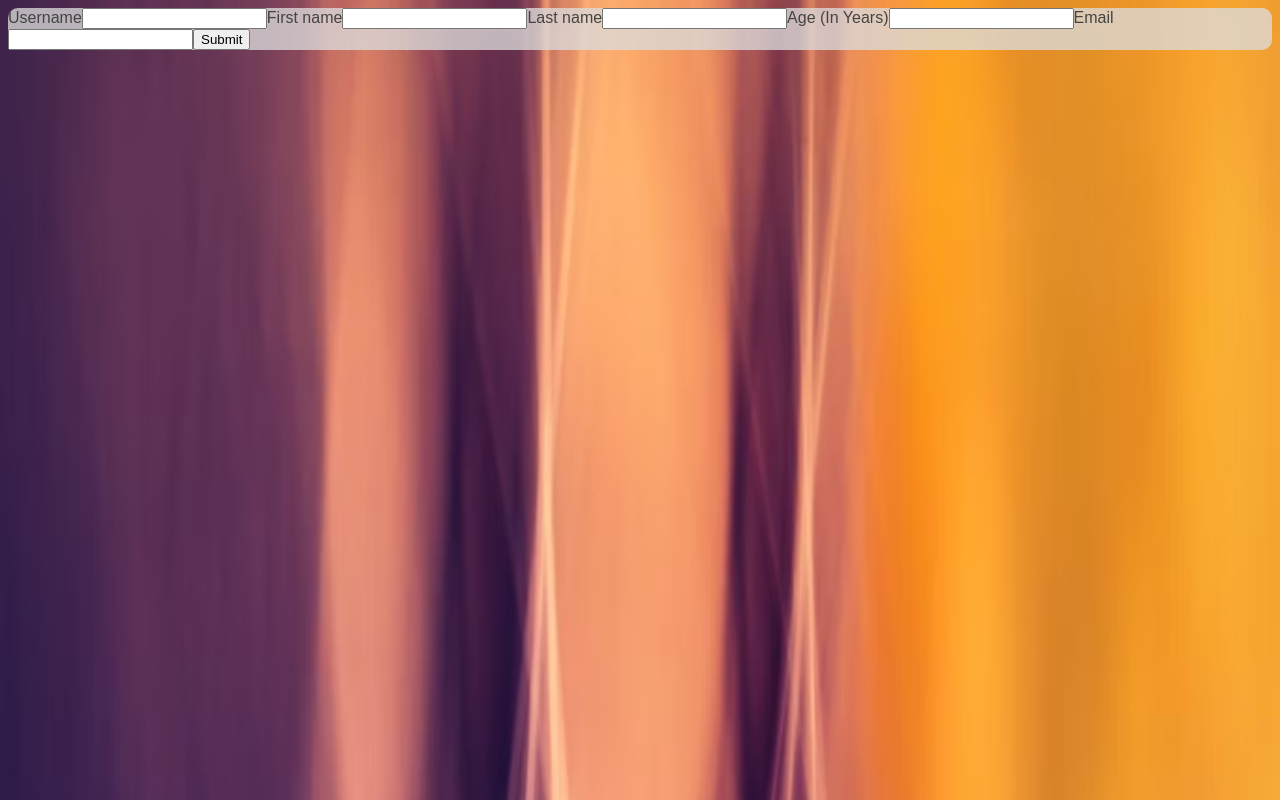
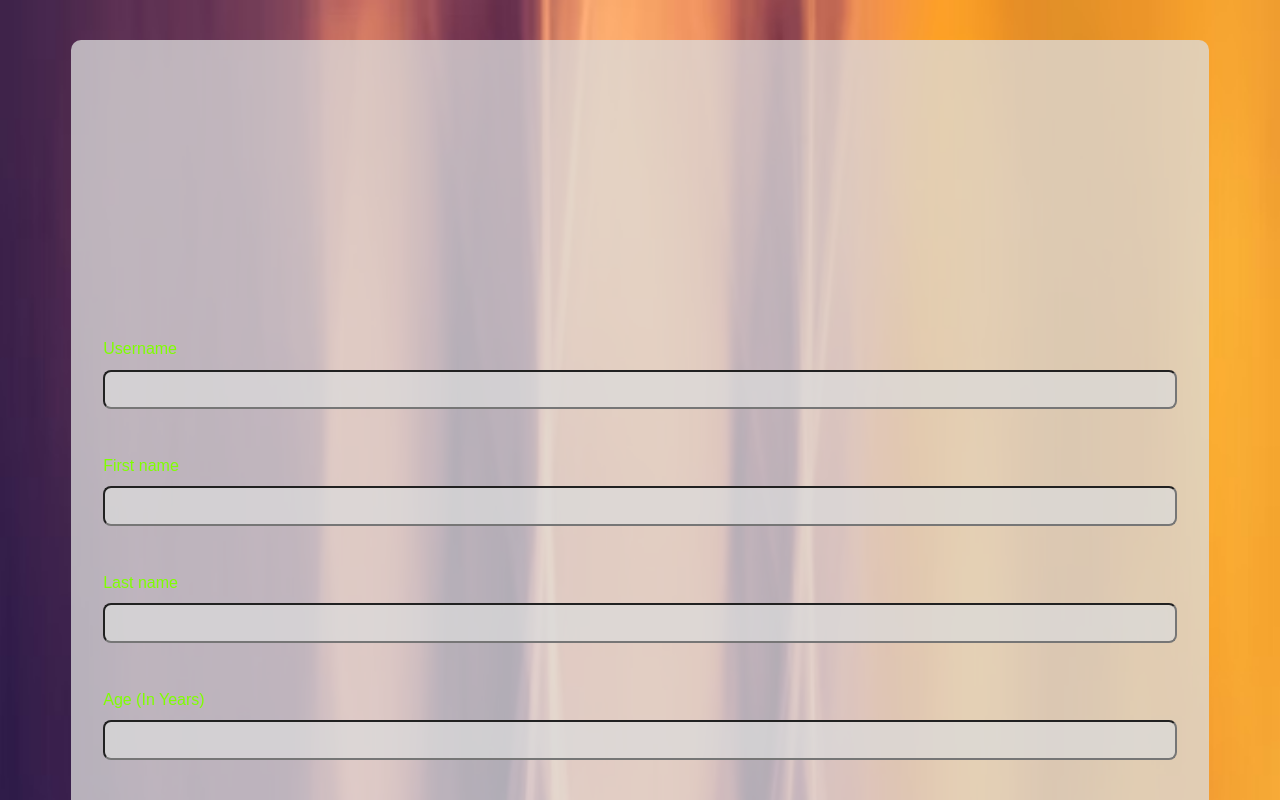
Before and after one commit to Mr-Smyth/react-user-store, a React (Create React App) app: page / in a window 1280 px wide. Shown: the top 800 px of the page. Built offline with nearby package versions, Linux system fonts and the light colour scheme.

Commit message:
Complete initial card and input styling components

```diff
--- a/src/components/UI/Card.js
+++ b/src/components/UI/Card.js
@@ -4,7 +4,9 @@ import React from "react";
 import classes from "./Card.module.css";
 
 const Card = (props) => {
-  return <div className={classes.card}>{props.children}</div>;
+    // So we inject both the module which styles the card (Card.module - classes.card)
+    // But also we accept what is passed in via props - the props come here from AddUser.js
+  return <div className={`${classes.card} ${props.myClassName}`}>{props.children}</div>;
 };
 
 export default Card;
--- a/src/components/Users/AddUser.js
+++ b/src/components/Users/AddUser.js
@@ -3,14 +3,14 @@ import React from "react";
 import Card from "../UI/Card";
 
 // css
-
+import classes from './AddUser.module.css'
 
 const AddUser = (props) => {
   const addUserHandler = (event) => {
       event.preventDefault();
   };
   return (
-    <Card className='container'>
+    <Card myClassName={classes.user}>
       <form className='box'>
         <label htmlFor="username">Username</label>
         <input id="username" type="text"></input>
--- a/src/components/Users/AddUser.module.css
+++ b/src/components/Users/AddUser.module.css
@@ -1,11 +1,11 @@
-.container {
-    height: 98vh;
+.user {
     display: flex;
-    width: 400px;
-    margin: 0 auto;
+    padding: 2rem;
+    width: 90%;
+    margin: 2rem auto;
 }
 
-form {
+.user form {
     display: flex;
     flex-direction: column;
     width: 100%;
@@ -13,22 +13,23 @@ form {
     margin-bottom: 75%;
 }
 
-form input {
-    margin-bottom: 40px;
+.user form input {
+    margin-bottom: 3rem;
     font-size: 1.4rem;
-    border-radius: 5px;
+    border-radius: 0.5rem;
     background-color: rgba(220, 220, 220, 0.726);
-    padding: 5px;
+    padding: 0.3rem;
 }
 
-form label {
-    margin-bottom: 10px;
+.user form label {
+    margin-bottom: 0.7rem;
     color: chartreuse;
 }
 
-button {
+.user button {
     font-size: 2rem;
-    border-radius: 10px;
+    padding: 0.3rem;
+    border-radius: 0.7rem;
     background-color: rgba(44, 58, 187, 0.808);
     color: darkgray;
 }
```
